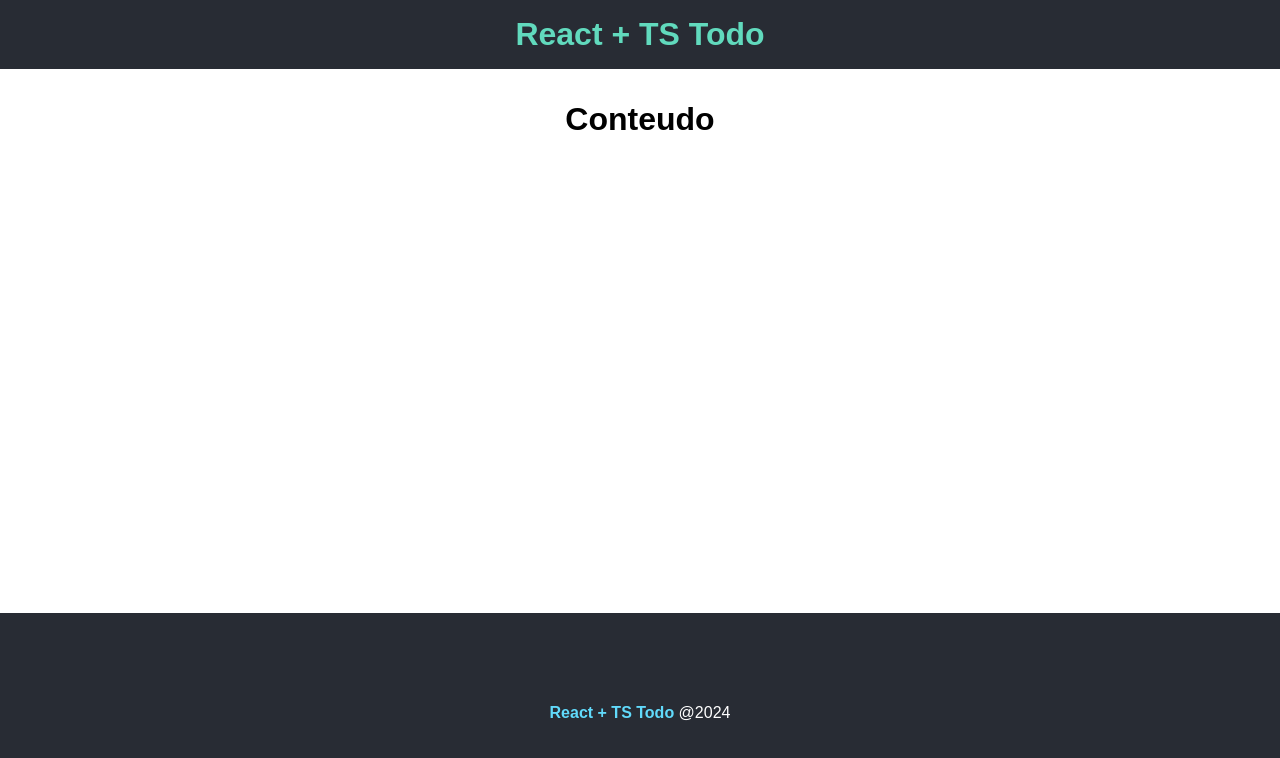
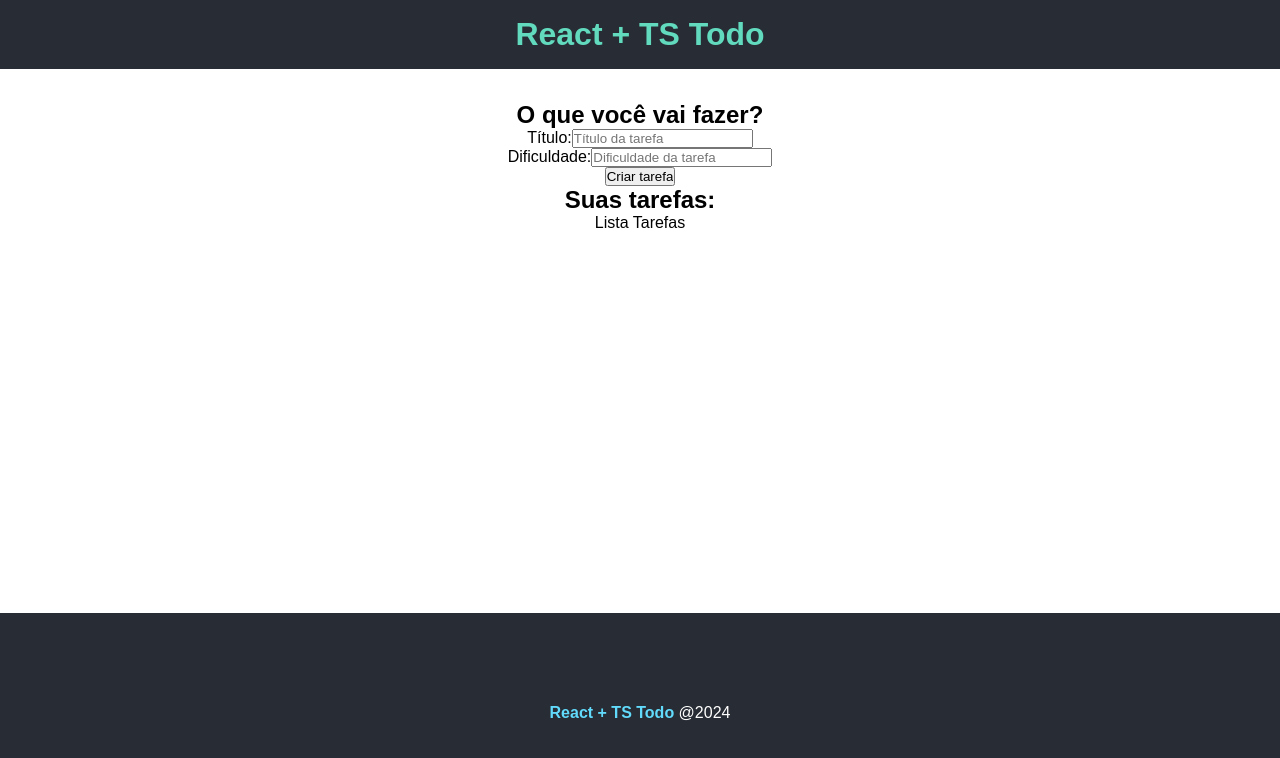
Before and after one commit to cristian-eds/todo-react-ts, a React (Create React App) app: page / in a window 1280 px wide. Shown: the top 758 px of the page. Built offline with nearby package versions, Linux system fonts and the light colour scheme.

Commit message:
Criado TaskForm e estrutura

```diff
--- a/public/index.html
+++ b/public/index.html
@@ -24,6 +24,7 @@
       work correctly both with client-side routing and a non-root public URL.
       Learn how to configure a non-root public URL by running `npm run build`.
     -->
+    <link rel="stylesheet" href="https://cdn.jsdelivr.net/npm/bootstrap-icons@1.11.3/font/bootstrap-icons.min.css">
     <title>Todo React e TS</title>
   </head>
   <body>
--- a/src/App.tsx
+++ b/src/App.tsx
@@ -1,18 +1,28 @@
 import React from 'react';
+
+//css
+import styles from './App.module.css'
 
 // components
 import Header from './components/Header';
 import Footer from './components/Footer';
+import TaskForm from './components/TaskForm';
+import TaskList from './components/TaskList';
 
-//css
-import styles from './App.module.css'
 
 function App() {
   return (
     <div>
       <Header />
       <main className={styles.main}>
-        <h1>Conteudo</h1>
+        <div>
+          <h2>O que você vai fazer?</h2>
+          <TaskForm btnText="Criar tarefa"/>
+        </div>
+        <div>
+          <h2>Suas tarefas:</h2>
+          <TaskList />
+        </div>
       </main>
       <Footer />
     </div>
--- /dev/null
+++ b/src/components/TaskForm.tsx
@@ -0,0 +1,23 @@
+import React from 'react'
+
+interface Props {
+    btnText: string
+}
+
+const TaskForm = ({btnText}: Props) => {
+  return (
+    <form>
+        <div>
+            <label htmlFor="title">Título:</label>
+            <input type="text" name="title" placeholder="Título da tarefa" />
+        </div>
+        <div>
+            <label htmlFor="difficulty">Dificuldade:</label>
+            <input type="text" name="difficulty" placeholder="Dificuldade da tarefa" />
+        </div>
+        <input type="submit" value={btnText} />
+    </form>
+  )
+}
+
+export default TaskForm
--- /dev/null
+++ b/src/components/TaskList.tsx
@@ -0,0 +1,11 @@
+import React from 'react'
+
+type Props = {}
+
+const TaskList = (props: Props) => {
+  return (
+    <div><p>Lista Tarefas</p></div>
+  )
+}
+
+export default TaskList
```
